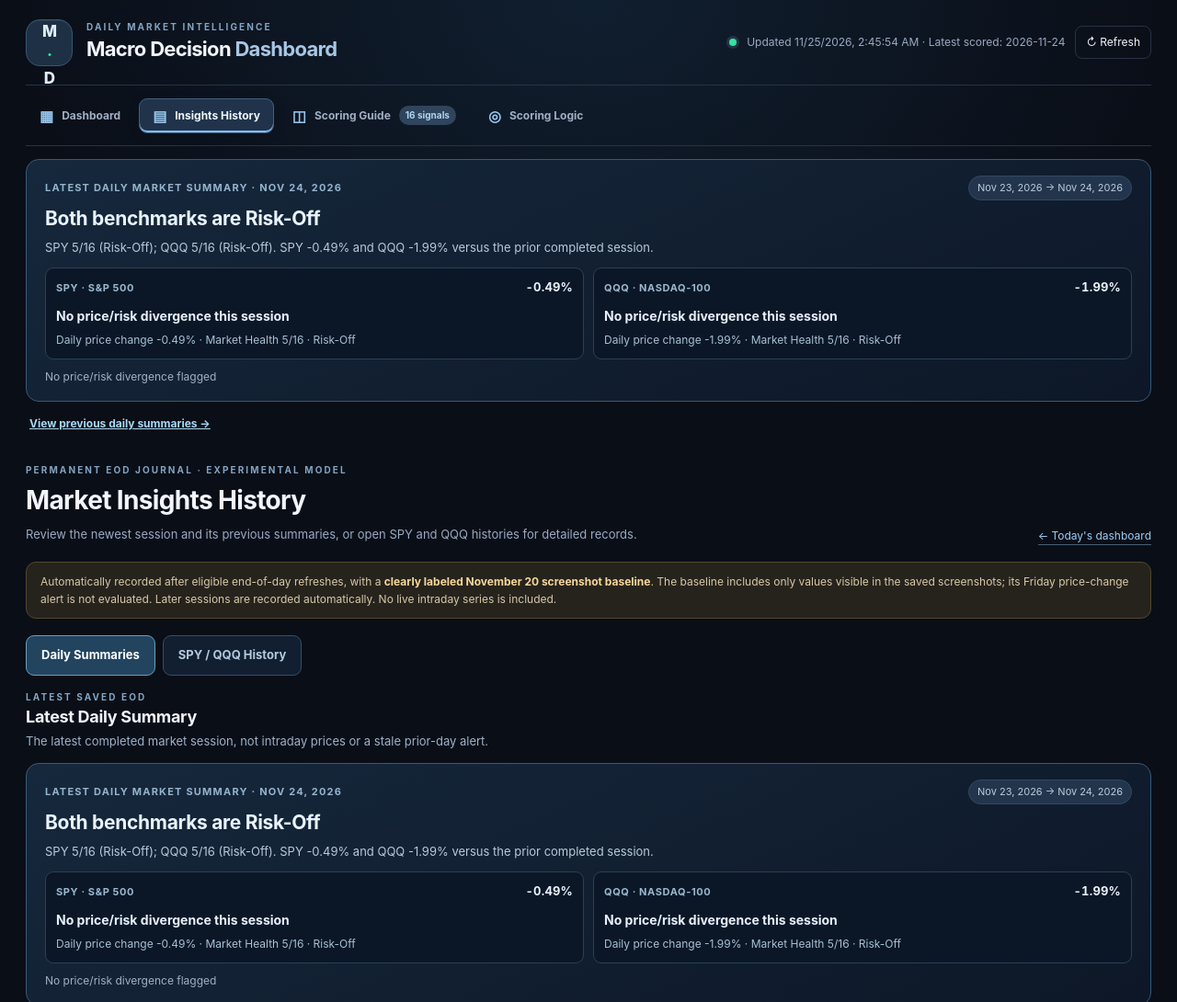
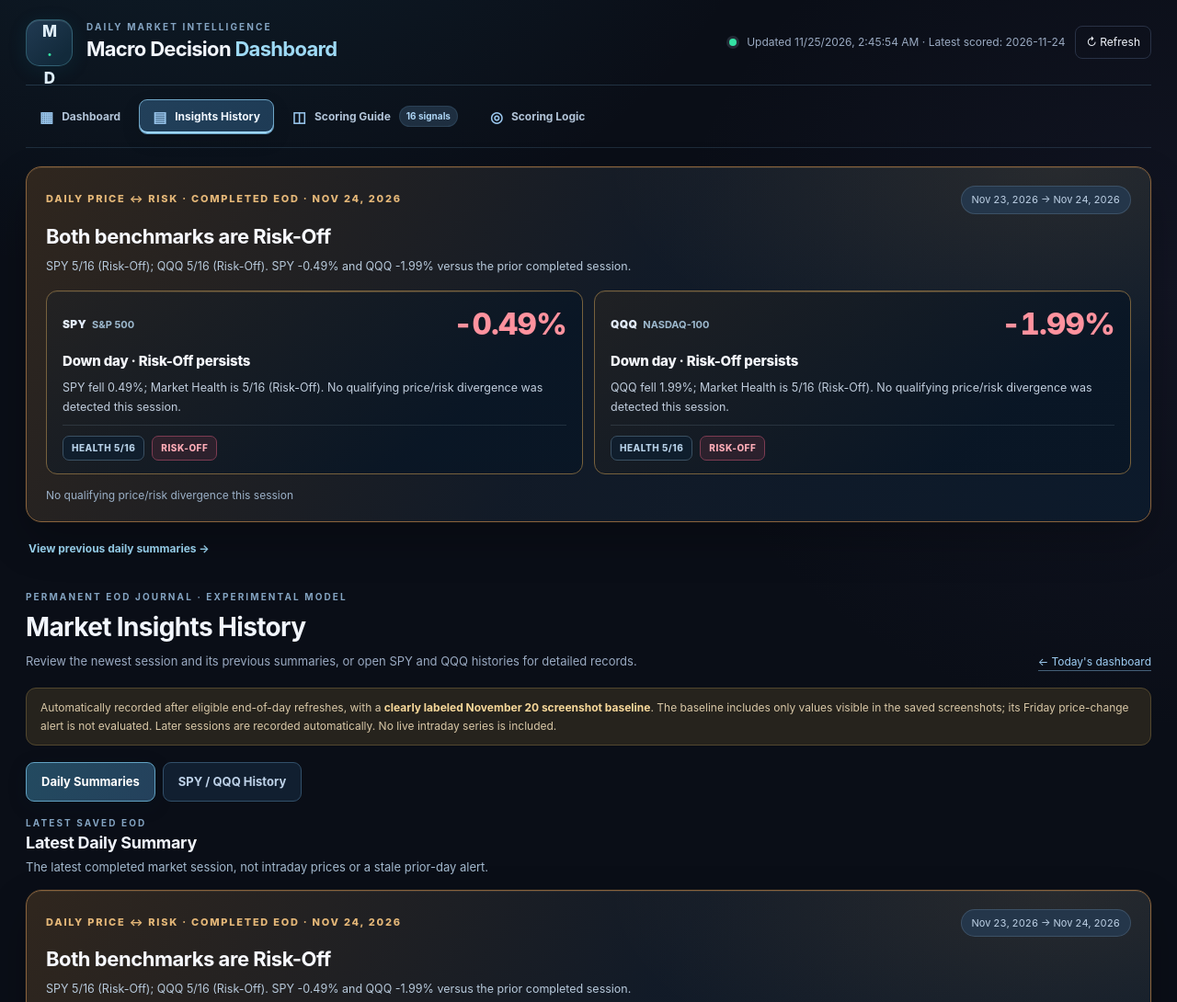
Before and after one commit to Prem-Muni/macro-market-dashboard, a plain HTML site: page docs/insights-history.html in a window 1280 px wide. Shown: the top 1090 px of the page at 92% size. Drawn offline with Linux system fonts and the light colour scheme.

Commit message:
Aesthetic Upgrade

```diff
--- a/docs/daily-summaries.css
+++ b/docs/daily-summaries.css
@@ -1,45 +1,56 @@
-/* Compact EOD summary + permanent archive views, no scoring mutations. */
-.daily-summary-overview{margin:12px 0 20px}
-.daily-summary-card{background:linear-gradient(160deg,#14253a,#0a1423);border:1px solid #304d67;border-radius:14px;padding:17px 20px;margin:0 0 12px;color:#e9f3ff}
-.daily-summary-card.current{border-color:#376888}
-.daily-summary-top{display:flex;align-items:center;justify-content:space-between;gap:8px;flex-wrap:wrap;margin-bottom:7px}
-.daily-summary-top .eyebrow{font-size:11px;letter-spacing:1.2px;color:#94b4ce;font-weight:750}
-.daily-summary-source{font-size:11px;color:#b8cbdc;background:#22354c;border:1px solid #344a62;border-radius:20px;padding:4px 9px}
-.daily-summary-card h3{font-size:21px;line-height:1.25;margin:3px 0 9px}
-.daily-summary-description{color:#b8cadb;font-size:13px;line-height:1.5;margin:0 0 12px}
-.daily-summary-etfs{display:grid;grid-template-columns:repeat(2,minmax(0,1fr));gap:10px}
-.daily-summary-etf{background:#0b1727;border:1px solid #2a4057;border-radius:9px;padding:11px;display:flex;flex-direction:column;gap:5px;min-width:0}
-.daily-summary-etf strong{font-size:13px}
-.daily-summary-pct{font-size:12px;color:#adc5d9;line-height:1.4}
-.daily-summary-footer{display:flex;flex-wrap:wrap;gap:10px;margin-top:10px;font-size:12px}
-.daily-summary-alert{color:#f4c383;font-weight:700}
-.daily-summary-muted{color:#a0b2c5;font-size:12px}
-.daily-summary-overview-link{font-size:12px;margin:6px 3px 0;display:inline-block;color:#9dc8e5}
+/* Daily Price/Risk snapshot: restores the original amber insight panel.
+   Styling only. The dated summary still derives from the saved EOD journal. */
+.daily-summary-overview{display:block!important;max-width:100%;min-width:0;margin:20px 0 18px;order:0}
+.daily-summary-card{position:relative;isolation:isolate;overflow:hidden;margin:0 0 14px;padding:20px 21px 19px;border-radius:17px;border:1px solid #5c503c;background:linear-gradient(117deg,rgba(52,42,32,.93),rgba(19,29,43,.97) 57%,rgba(12,26,40,.98));box-shadow:0 16px 40px rgba(0,0,0,.20),inset 0 1px 0 rgba(255,224,167,.06);color:#edf4fc}
+.daily-summary-card:before{content:"";pointer-events:none;position:absolute;top:0;right:0;width:52%;height:65%;background:radial-gradient(ellipse at 85% 0%,rgba(242,173,85,.11),transparent 65%);z-index:-1}
+.daily-summary-card.current{border-color:#88623c;background:linear-gradient(122deg,rgba(49,39,30,.97),rgba(18,27,40,.97) 51%,rgba(12,26,43,.98));box-shadow:0 20px 46px rgba(0,0,0,.24),0 0 0 1px rgba(226,166,84,.04),inset 0 1px 0 rgba(255,222,169,.09)}
+.daily-summary-card[data-tone="divergence"]{border-color:#b68241;background:linear-gradient(118deg,#33271c,#172131 65%,#0d1d2c)}
+.daily-summary-card[data-tone="incomplete"]{border-color:#78674e}
+.daily-summary-card:not(.current){background:linear-gradient(125deg,#27251f,#111c2b 58%);border-color:#5a503f}
+.daily-summary-top{display:flex;align-items:center;justify-content:space-between;gap:12px;flex-wrap:wrap;margin-bottom:10px}
+.daily-summary-top .eyebrow{font-size:11px;letter-spacing:1.75px;line-height:1.45;color:#e4b778;font-weight:850}
+.daily-summary-source{font-size:11px;color:#bed1e6;background:#24364a;border:1px solid rgba(151,180,207,.21);border-radius:50px;padding:6px 11px;font-variant-numeric:tabular-nums;white-space:nowrap}
+.daily-summary-headline{font-size:22px;line-height:1.28;letter-spacing:-.45px;margin:0 0 9px;color:#f7f9ff}
+.daily-summary-description{font-size:12.5px;line-height:1.65;color:#b7c9db;margin:0 0 16px;max-width:1000px}
+.daily-summary-etfs{display:grid;grid-template-columns:repeat(2,minmax(0,1fr));gap:12px}
+.daily-summary-etf{position:relative;min-width:0;display:flex;flex-direction:column;gap:9px;padding:17px 17px 14px;border:1px solid #77613d;border-radius:12px;background:linear-gradient(142deg,rgba(34,34,35,.85),rgba(9,22,37,.93) 74%);box-shadow:inset 0 1px 0 rgba(246,212,166,.06)}
+.daily-summary-etf:before{content:"";position:absolute;height:1px;left:16px;right:16px;top:0;background:linear-gradient(90deg,transparent,rgba(225,168,80,.35),transparent)}
+.daily-summary-etf[data-tone="divergence"]{border-color:#c08c48;background:linear-gradient(135deg,rgba(73,52,29,.62),rgba(12,23,36,.96))}
+.daily-summary-etf[data-tone="watch"]{border-color:#9b804a}
+.daily-summary-etf[data-tone="incomplete"]{border-color:#796e61;background:linear-gradient(150deg,#292a2d,#121e2b)}
+.daily-summary-etf-head{display:flex;align-items:center;justify-content:space-between;gap:14px}
+.daily-summary-symbol-wrap{min-width:0;display:flex;align-items:baseline;gap:6px;flex-wrap:wrap}
+.daily-summary-symbol{font-size:12px;font-weight:900;color:#e3ecfa;letter-spacing:.3px}
+.daily-summary-market-label{font-size:11px;font-weight:720;color:#9ebacf}
+.daily-summary-move{font-size:33px;font-weight:850;letter-spacing:-.85px;color:#e6ebf1;line-height:1.12;font-variant-numeric:tabular-nums;white-space:nowrap}
+.daily-summary-etf[data-price="up"] .daily-summary-move{color:#69dbb0}
+.daily-summary-etf[data-price="down"] .daily-summary-move{color:#ff929e}
+.daily-summary-etf[data-price="flat"] .daily-summary-move,.daily-summary-etf[data-price="missing"] .daily-summary-move{color:#b6c6d9}
+.daily-summary-etf-title{font-size:15px;font-weight:780;color:#f5f7fc;letter-spacing:-.2px;line-height:1.35;margin:3px 0 0}
+.daily-summary-etf-evidence{font-size:12.5px;line-height:1.62;color:#c0cddd;margin:0;max-width:580px}
+.daily-summary-etf-metrics{display:flex;align-items:center;gap:8px;flex-wrap:wrap;padding-top:11px;margin-top:auto;border-top:1px solid rgba(141,165,184,.18)}
+.daily-summary-metric{font-size:10px;font-weight:800;letter-spacing:.5px;border:1px solid #3b5163;background:rgba(14,31,47,.79);color:#b6d0e7;padding:5px 9px;border-radius:7px}
+.daily-summary-regime[data-tone="RISK-OFF"]{background:rgba(126,52,72,.24);border-color:#7d3c52;color:#ffacb7}
+.daily-summary-regime[data-tone="NEUTRAL"]{background:rgba(136,100,39,.22);border-color:#816536;color:#ffd68c}
+.daily-summary-regime[data-tone="RISK-ON"]{background:rgba(32,113,86,.22);border-color:#307760;color:#80e4be}
+.daily-summary-partial{color:#e4c58b;font-size:11px;line-height:1.5;margin:0}
+.daily-summary-footer{display:flex;gap:10px;flex-wrap:wrap;margin-top:14px;font-size:11.5px;line-height:1.5}
+.daily-summary-alert{color:#f6ca84;font-weight:790}
+.daily-summary-muted{color:#9bb0c7;font-size:12px}
+.daily-summary-overview-link{display:inline-flex;margin:6px 3px 2px;font-size:12px;color:#9ed9f6;font-weight:750;text-decoration:none;gap:4px;align-items:center}
+.daily-summary-overview-link:hover{text-decoration:underline;text-underline-offset:4px;color:#d1edff}
+.daily-summary-loading{background:#132339;border:1px solid #40617b;border-radius:14px;padding:17px 20px}
+.daily-summary-loading p{color:#b6cbda;font-size:13px;margin:8px 0 0}
 .summary-view-tabs{display:flex;gap:8px;margin:18px 0 16px;flex-wrap:wrap}
-.summary-view-tabs button{background:#111f30;border:1px solid #32506a;border-radius:9px;color:#b4c8de;cursor:pointer;padding:11px 16px;font:inherit;font-size:13px;font-weight:700}
-.summary-view-tabs button.active{background:#22445f;color:#fff;border-color:#6a9dbe}
+.summary-view-tabs button{background:#111f30;border:1px solid #32506a;border-radius:9px;color:#bed2e8;cursor:pointer;padding:11px 16px;font:inherit;font-size:13px;font-weight:700}
+.summary-view-tabs button.active{background:linear-gradient(115deg,#234a60,#24415c);color:#fff;border-color:#62a2c3;box-shadow:0 5px 18px rgba(5,24,39,.25)}
+.summary-view-tabs button:hover{background:#213b54}
 .summary-view-tabs button:focus-visible{outline:2px solid #9ccde9;outline-offset:2px}
 .summary-view-heading{display:flex;align-items:center;justify-content:space-between;gap:12px;flex-wrap:wrap;margin:16px 0 10px}
 .summary-view-heading h3{margin:0}
-.summary-view-heading p{color:#9db2c9;font-size:13px;margin:4px 0}
-.summary-archive-grid{display:grid;gap:12px}
+.summary-view-heading p{color:#a3b9ce;font-size:13px;margin:4px 0}
+.summary-archive-grid{display:grid;gap:14px}
 #summary-view[hidden],#j-history-views[hidden]{display:none!important}
-@media(max-width:650px){.daily-summary-card{padding:14px}.daily-summary-card h3{font-size:18px}.daily-summary-etfs{grid-template-columns:1fr}.summary-view-tabs button{flex:1;padding:10px}}
-
-/* First-page dated daily wrap: visible every scored session, even without an alert. */
-.daily-summary-overview{display:block!important;max-width:100%;min-width:0;order:0;margin:14px 0 16px}
-.daily-summary-loading{background:#102136;border:1px solid #3a5b74;border-radius:12px;padding:17px 20px}
-.daily-summary-loading p{color:#adc3d9;margin:8px 0 0;font-size:13px}
-.daily-summary-card.current{border:1px solid #385a77;background:linear-gradient(155deg,#16283c,#0d1727)}
-.daily-summary-card[data-tone="divergence"]{border-color:#80623d;background:linear-gradient(155deg,#28241f,#101823)}
-.daily-summary-etf[data-tone="divergence"]{border-color:#936d39;background:linear-gradient(140deg,#28241f,#0c1826)}
-.daily-summary-etf[data-tone="incomplete"]{border-color:#45627b}
-.daily-summary-etf-head{display:flex;justify-content:space-between;align-items:center;gap:10px}
-.daily-summary-symbol{font-size:11px;letter-spacing:.6px;text-transform:uppercase;color:#9ab8cf;font-weight:750}
-.daily-summary-move{font-size:25px;font-variant-numeric:tabular-nums;color:#e9f3ff;letter-spacing:.2px}
-.daily-summary-etf[data-tone="divergence"] .daily-summary-move{color:#f1c17b}
-.daily-summary-etf-title{font-size:14px;line-height:1.35;color:#e7f0fc;margin:7px 0 2px}
-.daily-summary-etf-evidence{color:#a9c0d4;line-height:1.55;font-size:12px;margin:0}
-.daily-summary-partial{color:#f4c383;font-size:11px;margin:6px 0 0}
-.daily-summary-overview-link{display:inline-block;margin:3px 4px 0;font-size:12px;font-weight:650;color:#a9d8f4}
-@media(max-width:650px){.daily-summary-etf-head{align-items:flex-start}.daily-summary-move{font-size:21px}.daily-summary-card.current{padding:15px}}
+@media(max-width:750px){.daily-summary-etfs{grid-template-columns:1fr}.daily-summary-card{padding:17px}.daily-summary-headline{font-size:20px}.daily-summary-move{font-size:30px}}
+@media(max-width:480px){.daily-summary-card{padding:15px 13px}.daily-summary-etf{padding:14px}.daily-summary-top .eyebrow{font-size:10px;letter-spacing:1.1px}.daily-summary-source{white-space:normal}.daily-summary-move{font-size:29px}.daily-summary-description{font-size:12px}.daily-summary-etf-evidence{font-size:12px}.summary-view-tabs button{flex:1;padding:10px}}
+@media(prefers-reduced-motion:reduce){.daily-summary-card,.daily-summary-etf{transition:none}}
--- a/docs/daily-summaries.js
+++ b/docs/daily-summaries.js
@@ -117,36 +117,64 @@
   if(typeof document==='undefined')return api;
   const $=id=>document.getElementById(id);
   const put=(parent,tag,cls,value)=>{const e=document.createElement(tag);if(cls)e.className=cls;if(value!==undefined)e.textContent=value;parent.appendChild(e);return e;};
-  function etfTile(parent,name,entry){
+  // Presentation language only. These labels never change the saved score,
+  // percentage move, alert rule, or historical journal.
+  function marketDescription(symbol,entry){
+    const r=entry.risk==='RISK-OFF'?'Risk-Off':entry.risk==='RISK-ON'?'Risk-On':entry.risk==='NEUTRAL'?'Neutral':'unconfirmed';
+    const percent=finite(entry.pct)?Math.abs(entry.pct).toFixed(2)+'%':null;
+    if(entry.alert.kind==='baseline')return `Screenshot baseline: Market Health ${scoreText(entry)} (${r}). No earlier ETF close was supplied, so the daily return and divergence cannot be evaluated.`;
+    if(entry.alert.kind==='uncertain')return `Market Health ${scoreText(entry)} (${r}) has missing inputs or an unverified price comparison. No divergence conclusion is asserted.`;
+    if(!percent)return `Market Health ${scoreText(entry)} (${r}). Prior-day closing price unavailable; a daily price/risk comparison cannot be confirmed.`;
+    const action=entry.pct>0?`rose ${percent}`:entry.pct<0?`fell ${percent}`:'closed unchanged';
+    if(entry.alert.kind==='divergence')return `${symbol} ${action} while Market Health remained ${scoreText(entry)} (${r}). The price move and risk regime disagree; a single session does not confirm a regime change.`;
+    if(entry.alert.kind==='watch')return `${symbol} ${action} while Market Health is ${scoreText(entry)} (Neutral). A sizable move warrants review, but is not a confirmed regime transition.`;
+    return `${symbol} ${action}; Market Health is ${scoreText(entry)} (${r}). No qualifying price/risk divergence was detected this session.`;
+  }
+  function marketTitle(entry){
+    if(entry.alert.kind==='divergence'||entry.alert.kind==='watch')return entry.alert.label;
+    if(entry.alert.kind==='baseline')return 'Screenshot baseline · no prior close';
+    if(entry.alert.kind==='uncertain')return 'Incomplete data · comparison unconfirmed';
+    if(!finite(entry.pct))return 'Daily price change unavailable';
+    const move=entry.pct>=2?'Strong rally':entry.pct<=-2?'Sharp decline':entry.pct>0?'Positive session':entry.pct<0?'Down day':'Flat session';
+    const regimeName=entry.risk==='RISK-OFF'?'Risk-Off':entry.risk==='RISK-ON'?'Risk-On':entry.risk==='NEUTRAL'?'Neutral':'Unconfirmed';
+    return `${move} · ${regimeName} persists`;
+  }
+  function etfTile(parent,symbol,longName,entry){
     const box=put(parent,'article','daily-summary-etf');
     box.dataset.tone=entry.alert.kind==='divergence'?'divergence':entry.alert.kind==='watch'?'watch':entry.alert.kind==='uncertain'?'incomplete':'standard';
-    const label=put(box,'div','daily-summary-etf-head');
-    put(label,'span','daily-summary-symbol',name);
-    put(label,'strong','daily-summary-move',signed(entry.pct));
-    const riskText=entry.risk==='RISK-OFF'?'Risk-Off':entry.risk==='RISK-ON'?'Risk-On':entry.risk==='NEUTRAL'?'Neutral':'Incomplete';
-    const labelText=entry.alert.kind==='divergence'||entry.alert.kind==='watch'?entry.alert.label:
-      entry.alert.kind==='uncertain'?'Incomplete score · price/risk alert unconfirmed':
-      entry.alert.kind==='baseline'?'Screenshot baseline · price change unavailable':
-      entry.alert.kind==='none'?'No price/risk divergence this session':entry.alert.label;
-    put(box,'h4','daily-summary-etf-title',labelText);
-    const evidence=finite(entry.pct)?`Daily price change ${signed(entry.pct)} · `:'Daily price change not available · ';
-    put(box,'p','daily-summary-etf-evidence',`${evidence}Market Health ${scoreText(entry)} · ${riskText}`);
-    if(entry.available<entry.total)put(box,'p','daily-summary-partial',`${entry.available}/${entry.total} scored signals available · range shown`);
+    box.dataset.price=finite(entry.pct)?entry.pct>0?'up':entry.pct<0?'down':'flat':'missing';
+    box.dataset.regime=entry.risk;
+    const head=put(box,'div','daily-summary-etf-head');
+    const labels=put(head,'div','daily-summary-symbol-wrap');
+    put(labels,'span','daily-summary-symbol',symbol);
+    put(labels,'span','daily-summary-market-label',longName);
+    const move=put(head,'strong','daily-summary-move',signed(entry.pct));
+    move.setAttribute('aria-label',finite(entry.pct)?`${symbol} price change ${signed(entry.pct)}`:`${symbol} daily price change not available`);
+    put(box,'h4','daily-summary-etf-title',marketTitle(entry));
+    put(box,'p','daily-summary-etf-evidence',marketDescription(symbol,entry));
+    const metrics=put(box,'div','daily-summary-etf-metrics');
+    put(metrics,'span','daily-summary-metric',`HEALTH ${scoreText(entry)}`);
+    const risk=put(metrics,'span','daily-summary-metric daily-summary-regime',entry.risk==='RISK-OFF'?'RISK-OFF':entry.risk==='RISK-ON'?'RISK-ON':entry.risk==='NEUTRAL'?'NEUTRAL':'UNCONFIRMED');
+    risk.dataset.tone=entry.risk;
+    if(entry.available<entry.total)put(box,'p','daily-summary-partial',`${entry.available}/${entry.total} signals available · range shown, not an assumed value`);
     return box;
   }
   function renderCard(parent,record,current){
     const card=put(parent,'article',current?'daily-summary-card current':'daily-summary-card');
     card.dataset.tone=record.alertCount?'divergence':record.partial?'incomplete':'standard';
     const top=put(card,'div','daily-summary-top');
-    put(top,'span','eyebrow',`${current?'LATEST DAILY MARKET SUMMARY':'PREVIOUS DAILY SUMMARY'} · ${formatted(record.session)}`);
+    put(top,'span','eyebrow',`${current?'DAILY PRICE ↔ RISK · COMPLETED EOD':'ARCHIVED PRICE ↔ RISK · COMPLETED EOD'} · ${formatted(record.session)}`);
     put(top,'span','daily-summary-source',record.origin==='screenshot_baseline'?'SCREENSHOT BASELINE':record.previousSession?`${formatted(record.previousSession)} → ${formatted(record.session)}`:'Completed EOD session');
-    put(card,'h3','',record.headline);
+    put(card,'h3','daily-summary-headline',record.alertCount?record.alertHeadline:record.headline);
     put(card,'p','daily-summary-description',record.summary);
-    const tiles=put(card,'div','daily-summary-etfs');etfTile(tiles,'SPY · S&P 500',record.spy);etfTile(tiles,'QQQ · Nasdaq-100',record.qqq);
+    const tiles=put(card,'div','daily-summary-etfs');
+    etfTile(tiles,'SPY','S&P 500',record.spy);
+    etfTile(tiles,'QQQ','NASDAQ-100',record.qqq);
     const footer=put(card,'div','daily-summary-footer');
-    const alert=put(footer,'span',record.alertCount?'daily-summary-alert':'daily-summary-muted',record.alertHeadline);
-    if(record.partial)put(footer,'span','daily-summary-muted','Partial data · no assumed missing health points');
-    if(record.origin==='screenshot_baseline')put(footer,'span','daily-summary-muted','Prior-day ETF close not provided');
+    const alertText=record.alertCount?record.alertHeadline:record.partial?'Some indicator comparisons are incomplete':'No qualifying price/risk divergence this session';
+    put(footer,'span',record.alertCount?'daily-summary-alert':'daily-summary-muted',alertText);
+    if(record.partial)put(footer,'span','daily-summary-muted','Missing data is not treated as bullish or bearish');
+    if(record.origin==='screenshot_baseline')put(footer,'span','daily-summary-muted','Prior ETF close unavailable · historical baseline');
     return card;
   }
   async function loadData(){
--- /dev/null
+++ b/docs/dashboard-polish.css
@@ -0,0 +1,46 @@
+/* Macro Dashboard — controlled aesthetic polish, Nov 2026.
+   Presentation-only: no indicator calculations, market data, or workflow changes. */
+:root{--polish-cyan:#77d3ee;--polish-teal:#68d9b7;--polish-rose:#fb8b9b;--polish-gold:#f2bf73;--polish-edge:#38536c}
+body{background:radial-gradient(ellipse 72% 31% at 15% -12%,rgba(39,115,142,.20),transparent 76%),radial-gradient(ellipse 56% 23% at 100% 12%,rgba(72,67,118,.12),transparent 78%),#0a0e17}
+.shell{max-width:1340px}
+.topbar{border-bottom-color:rgba(111,163,199,.24)}
+.identity .mark{background:linear-gradient(138deg,#213a52,#122a3b 80%);border:1px solid rgba(103,198,212,.30);box-shadow:0 4px 20px rgba(20,107,133,.16),inset 0 1px 0 rgba(237,251,255,.12)}
+.topbar h1 span{color:#9edaf5}
+.topactions button,.site-tab,.clarity-nav button,.clarity-next-actions button,.clarity-next-actions a{transition:background .2s,border-color .2s,color .2s,box-shadow .2s,transform .2s}
+.topactions button:hover{border-color:#76b8d3;box-shadow:0 0 0 2px rgba(90,183,219,.10)}
+.site-tabs{border-bottom-color:rgba(99,146,184,.22)}
+.site-tab{color:#b2c4d8}
+.site-tab.active{background:linear-gradient(130deg,#22405a,#1e3b55);border-color:#6ea5c6;box-shadow:inset 0 -2px 0 #9dd6fa,0 7px 20px rgba(0,0,0,.12)}
+.site-tab:hover{border-color:#5a88a5;background:#1b3045}
+.nav-counter{background:rgba(91,141,182,.24);border:1px solid rgba(117,168,206,.15)}
+.clarity-nav{border-bottom-color:rgba(106,157,194,.24);box-shadow:0 10px 24px rgba(0,0,0,.12)}
+.clarity-nav-buttons{background:linear-gradient(125deg,#0e1c2e,#101c2d);border-color:#3c566f}
+.clarity-nav button[aria-selected="true"]{background:linear-gradient(132deg,#2b526d,#25465e);border-color:#6391b0;color:#fff;box-shadow:0 6px 20px rgba(34,90,123,.24),inset 0 1px 0 rgba(255,255,255,.08)}
+.clarity-nav button:hover:not([aria-selected="true"]){border-color:#3b6580}
+.clarity-overview .session-box{background:linear-gradient(135deg,#1a3047,#112338);border-color:#416682;box-shadow:inset 0 1px 0 rgba(209,235,255,.06),0 10px 25px rgba(0,0,0,.12)}
+.clarity-overview .market-card{background:linear-gradient(147deg,#1b2b40,#101e30 62%,#101b2b);box-shadow:0 16px 39px rgba(0,0,0,.23),inset 0 1px 0 rgba(255,255,255,.04);border-radius:16px}
+.clarity-overview .market-card#sp-card{background:radial-gradient(ellipse at 4% 4%,rgba(44,111,145,.15),transparent 58%),linear-gradient(150deg,#19283c,#101b2c)}
+.clarity-overview .market-card#nd-card{background:radial-gradient(ellipse at 2% 2%,rgba(68,93,144,.14),transparent 58%),linear-gradient(150deg,#19263c,#101b2c)}
+#sp-card .market-head .eyebrow{color:#91cae5}
+#nd-card .market-head .eyebrow{color:#bdc0fa}
+.clarity-overview .market-card:hover{border-color:#58778e;box-shadow:0 20px 46px rgba(0,0,0,.26),0 0 0 1px rgba(92,164,191,.06)}
+.clarity-overview .score{letter-spacing:-2.5px}
+.clarity-overview .risk-meter{background:#293b51;box-shadow:inset 0 1px 2px rgba(0,0,0,.25)}
+.score-daily-compare{border-radius:8px}
+.clarity-overview .decision-brief{background:linear-gradient(115deg,#192e44,#142339 54%,#101c2d);border-color:#42647e;box-shadow:0 14px 33px rgba(0,0,0,.14),inset 0 1px 0 rgba(198,228,249,.06);border-radius:16px}
+.clarity-overview .decision-stat{background:rgba(12,25,39,.53);border-radius:10px}
+.clarity-next-actions button,.clarity-next-actions a{background:linear-gradient(135deg,#1b3c50,#163044);border:1px solid #416c89;color:#c9e7fb;box-shadow:0 7px 16px rgba(0,0,0,.09)}
+.clarity-next-actions button:hover,.clarity-next-actions a:hover{background:linear-gradient(135deg,#2a5168,#214259);border-color:#7dc5e2;box-shadow:0 8px 23px rgba(35,121,153,.18);transform:translateY(-1px)}
+.clarity-tech-summary{background:linear-gradient(125deg,#152c3f,#111c2b);border-color:#466781;box-shadow:0 15px 32px rgba(0,0,0,.12)}
+.clarity-tech-card{background:linear-gradient(152deg,#15263b,#0b192b);border-color:#395771}
+.clarity-tech-card:nth-child(1){box-shadow:inset 3px 0 0 rgba(101,185,216,.5)}
+.clarity-tech-card:nth-child(2){box-shadow:inset 3px 0 0 rgba(143,144,218,.5)}
+.clarity-fold,.market-intelligence,.chartpanel,.signals-panel,.disclaimer,.journal-panel{box-shadow:0 12px 32px rgba(0,0,0,.13),inset 0 1px 0 rgba(255,255,255,.018)}
+.chartpanel,.signals-panel{border-color:#324e68}
+.clarity-signals .market-intelligence{background:linear-gradient(130deg,#14283c,#0e1a29)}
+.clarity-fold[open]{border-color:#4b7491}
+.score-breakdown-jump,.mini-reference,.clarity-brief-more>summary{color:#a4ddf5}
+button:focus-visible,a:focus-visible,summary:focus-visible{outline:2px solid #a6e7fc;outline-offset:3px}
+@media(min-width:900px){.clarity-overview .market-card:hover{transform:translateY(-1px)}}
+@media(max-width:650px){.shell{max-width:100%}.topbar h1{letter-spacing:-.4px}.clarity-overview .market-card{border-radius:14px}.clarity-next-actions button:hover,.clarity-next-actions a:hover{transform:none}}
+@media(prefers-reduced-motion:reduce){.topactions button,.site-tab,.clarity-nav button,.clarity-next-actions button,.clarity-next-actions a{transition:none}.clarity-overview .market-card:hover,.clarity-next-actions button:hover,.clarity-next-actions a:hover{transform:none}}
```
Also changed, not shown: docs/index.html (+3 -2 lines), docs/insights-history.html (+3 -2 lines), docs/scoring-guide.html (+1 -0 lines), docs/threshold-logic.html (+1 -0 lines).
